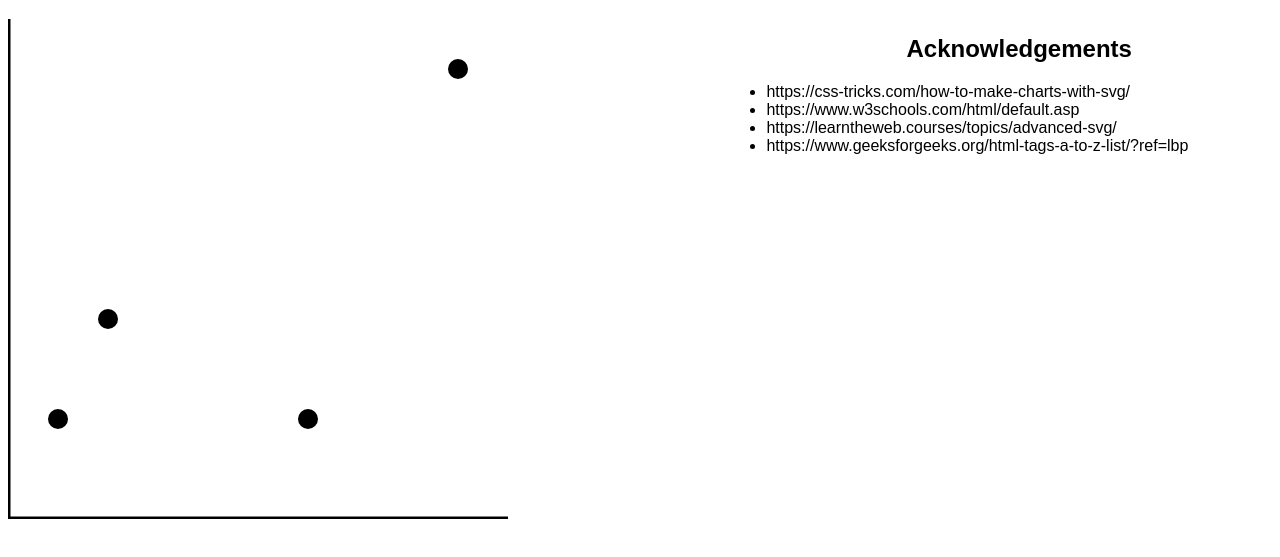
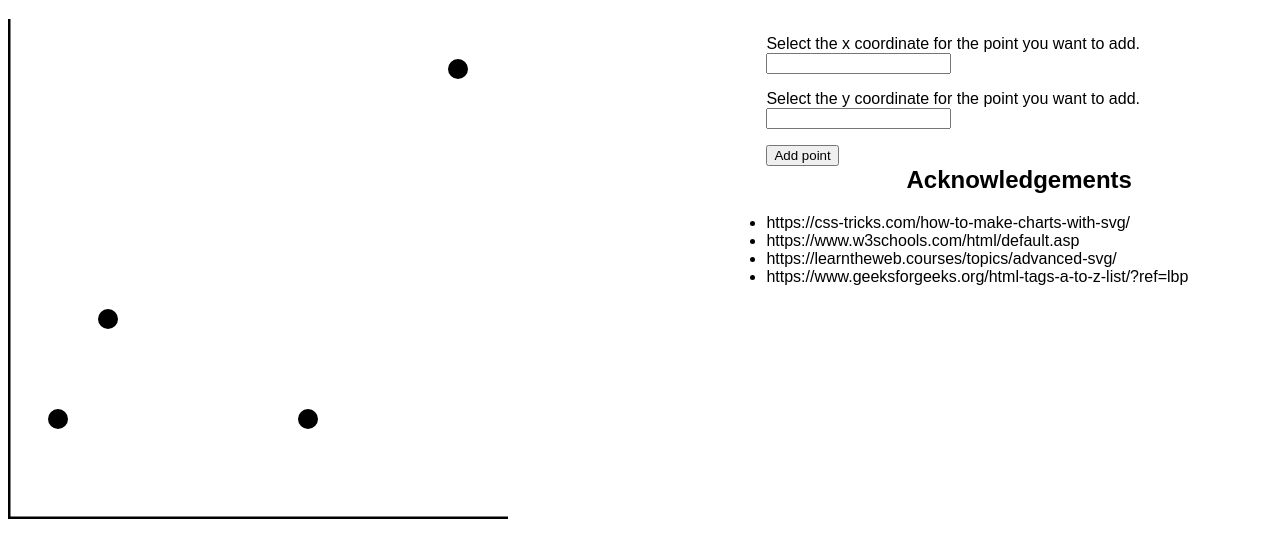
Before and after one commit to DS4200-S23-Class/hw-04-hw-04-jj-jaclyn, a plain HTML site: page index.html in a window 1280 px wide. Shown: the part 61-618 px from the top of the page. Drawn offline with Linux system fonts and the light colour scheme.

Commit message:
Update index.html

```diff
--- a/index.html
+++ b/index.html
@@ -35,7 +35,10 @@
 
             <p id="text1"></p>
             <p id="text2"></p>
+            <p>Select the x coordinate for the point you want to add. <input type="number" id="cx"></p>
+            <p>Select the y coordinate for the point you want to add. <input type="number" id="cy"></p>
 
+            <button onclick="addDot()">Add point</button>
         </div>
     </div>
 
```
